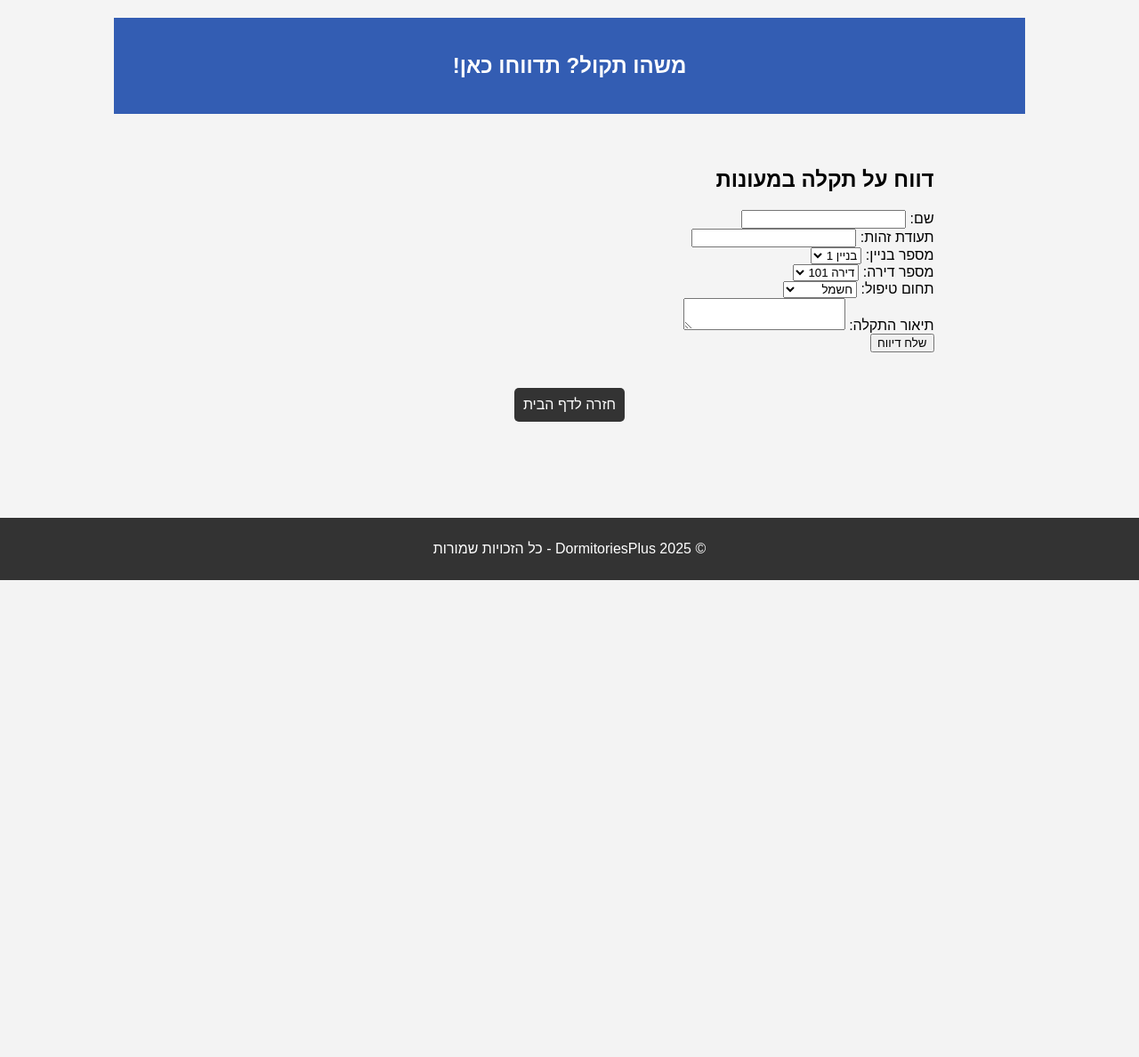
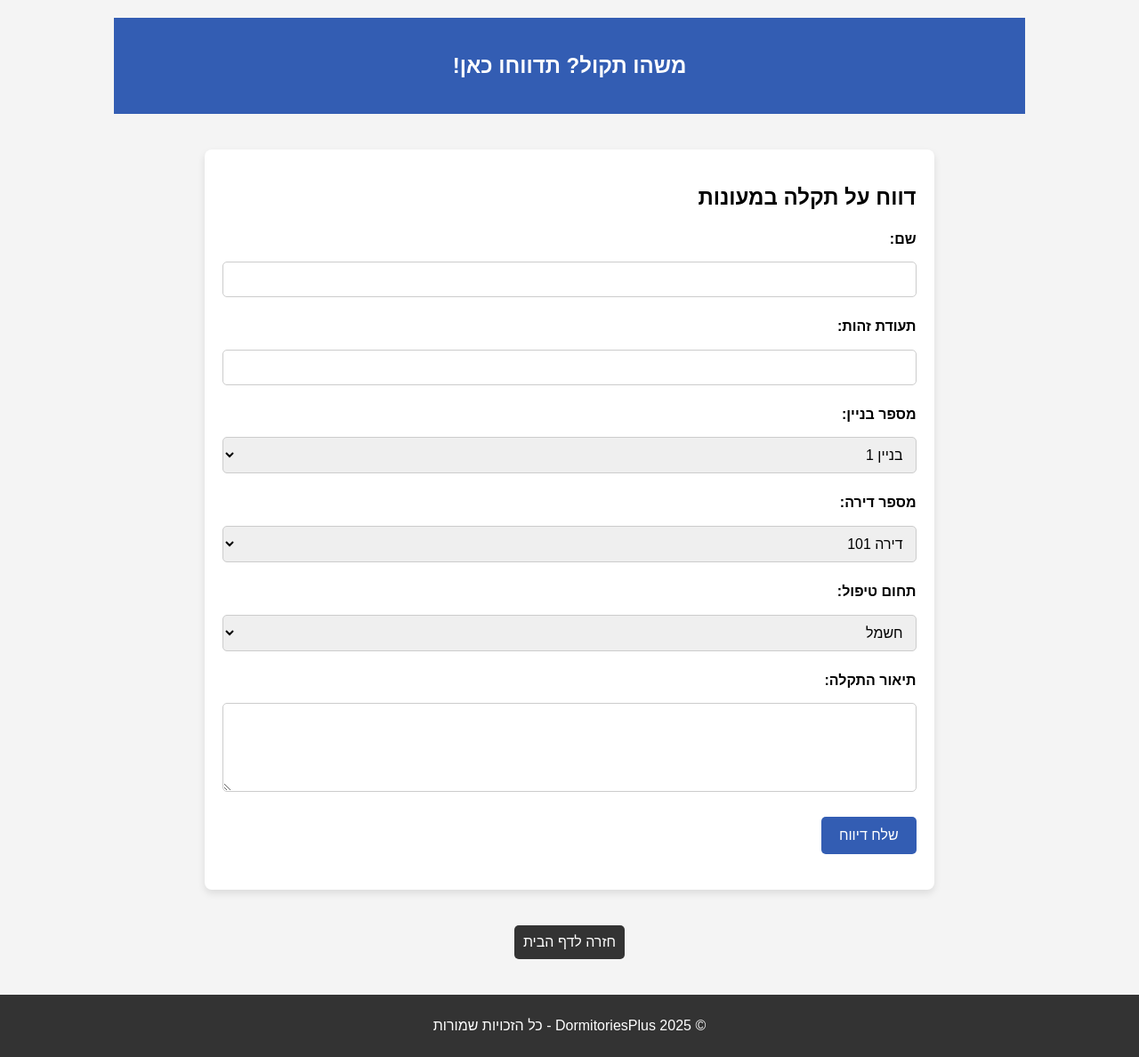
Before and after one commit to dorm-manage/dorm-manage-system, a Django app: page /faults/ in a window 1280 px wide. Shown: the part 148-1336 px from the top of the page at 89% size. Before the commit the page ends 800 px from the top, so only its background shows below. Run offline with Django 5.2, Linux system fonts and the light colour scheme.

Commit message:
index draft and other pages

```diff
--- a/templates/faults.html
+++ b/templates/faults.html
@@ -69,6 +69,57 @@
         margin-top: 20px;
       }
 
+      /* עיצוב הטופס */
+      .form-container {
+        background-color: white;
+        padding: 20px;
+        border-radius: 8px;
+        box-shadow: 0 4px 8px rgba(0, 0, 0, 0.1);
+      }
+
+      .form-group {
+        margin-bottom: 20px;
+        line-height: 1.6; /* מרווח בין השורות */
+      }
+
+      label {
+        display: block;
+        margin-bottom: 8px;
+        font-weight: bold;
+      }
+
+      input[type="text"],
+      select,
+      textarea {
+        width: 100%;
+        padding: 10px;
+        border-radius: 5px;
+        border: 1px solid #ccc;
+        font-size: 16px;
+        margin-top: 5px;
+        box-sizing: border-box;
+      }
+
+      textarea {
+        height: 100px;
+        resize: vertical;
+      }
+
+      button[type="submit"] {
+        background-color: #335db3;
+        color: white;
+        padding: 12px 20px;
+        border: none;
+        border-radius: 5px;
+        font-size: 16px;
+        cursor: pointer;
+        transition: background-color 0.3s;
+      }
+
+      button[type="submit"]:hover {
+        background-color: #333;
+      }
+
     </style>
   </head>
   <body>
@@ -81,7 +132,6 @@
     <div class="container">
       <div class="hero">
         <h2>משהו תקול? תדווחו כאן!</h2>
-
       </div>
 
       <div class="container">
```
Also changed, not shown: templates/application.html (+36 -2 lines), templates/connect_us.html (+15 -8 lines). Lines whose indentation alone changed are shown as unchanged.
